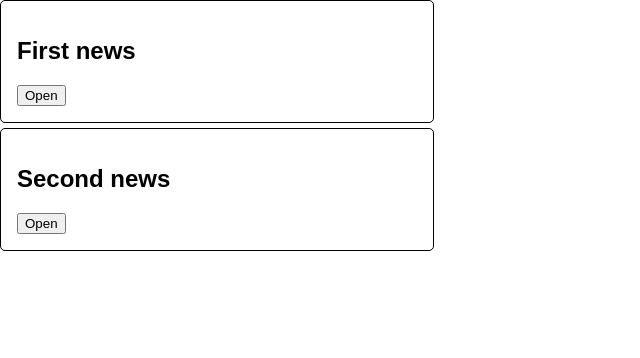
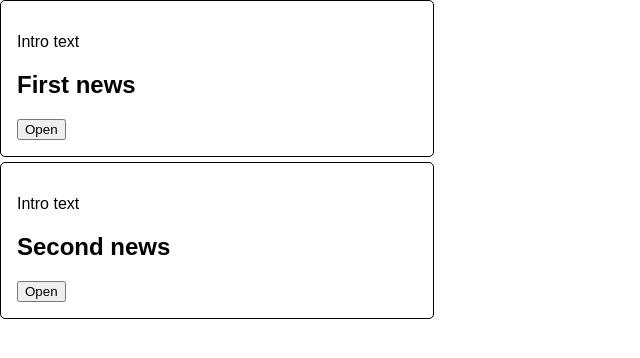
Before and after one commit to sokol147/NewsApp, a React (Create React App) app: page / in a window 1280 px wide. Shown: the top 358 px of the page, without its empty margins (0-640 px from the left). Built offline with nearby package versions, Linux system fonts and the light colour scheme.

Commit message:
article list fix

```diff
--- a/src/Article.js
+++ b/src/Article.js
@@ -14,6 +14,7 @@ export default class Article extends Component{
     const {isOpen} = this.state
     return(
       <article>
+        <p>Intro text</p>
         <h1>{article.title}</h1>
         <button onClick={this.handleToggleOpen}>
           {isOpen ? 'Close' : 'Open'}
```
